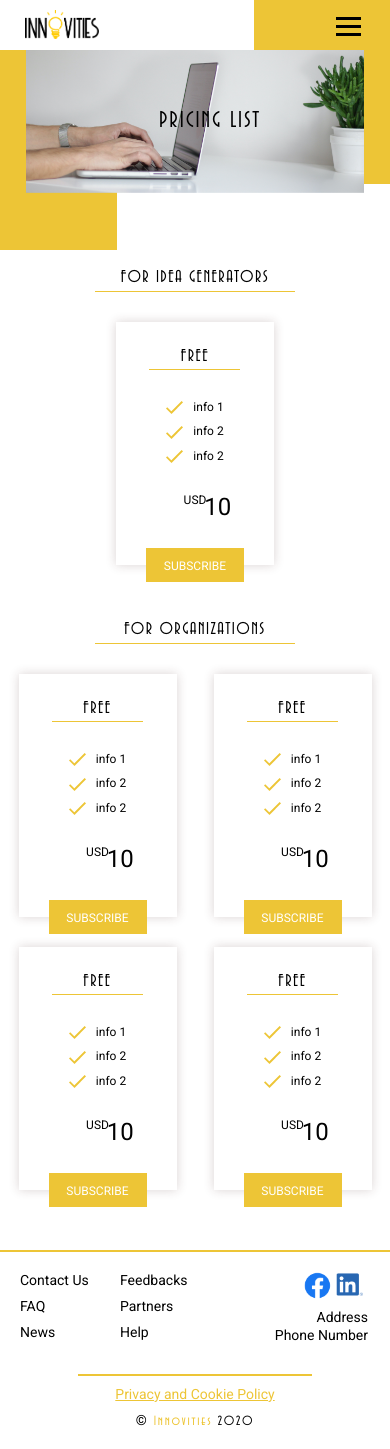
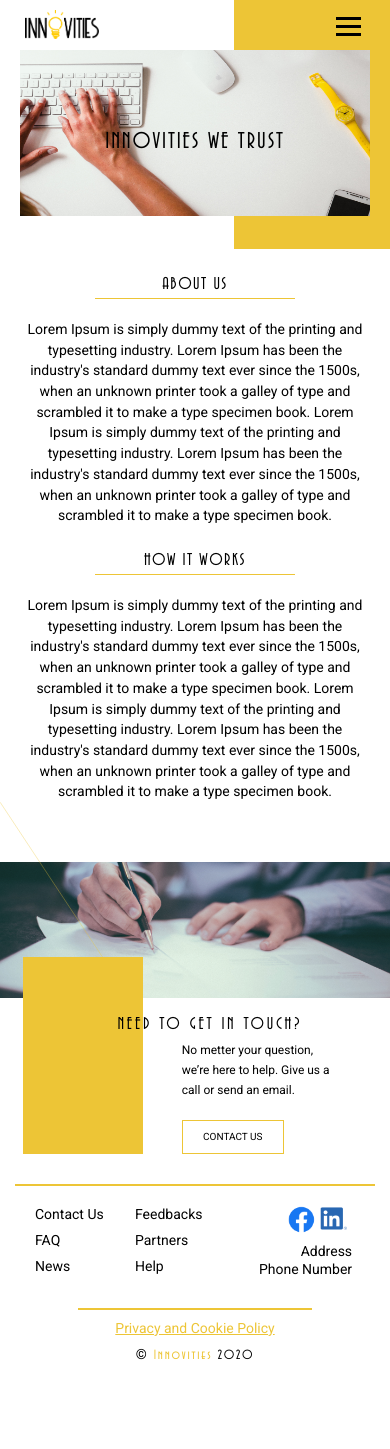
Before and after one commit to grigor-aramyan/generAItor, a React app: page / in a window 390 px wide. After the commit the page ends 1383 px from the top, so only its background shows below. Built offline with nearby package versions, Linux system fonts and the light colour scheme.

Commit message:
added AboutUs responsive

```diff
--- a/public/css/styles.css
+++ b/public/css/styles.css
@@ -389,7 +389,7 @@
   margin-left: 60px;
   margin-right: 60px;
   text-align: center;
-  margin-bottom: 140px;
+  margin-bottom: 220px;
 }
 .image_content img {
   width: 100%;
@@ -595,6 +595,9 @@
   width: 100%;
   padding-top: 60px;
 }
+.in_touch_img img:first-child {
+  width: 100%;
+}
 
 .get_in_touch-title {
   font-family: "Avenida Std", serif;
@@ -605,7 +608,7 @@
   color: #000000;
   width: 100%;
   position: absolute;
-  top: 58%;
+  top: 14%;
   transform: translateY(-50%);
   text-align: center;
   z-index: 5;
@@ -2534,6 +2537,35 @@
     align-items: center;
     flex-direction: column;
   }
+  .image_content {
+    margin-bottom: 90px;
+  }
+  .info_description-text {
+    padding: 30px;
+  }
+  .in_touch_img img:nth-of-type(2) {
+    width: 30%;
+  }
+  .in_touch_div img {
+    height: 100%;
+  }
+  .get_in_touch-text {
+    padding-top: 60px;
+  }
+  .get_in_touch-text p {
+    font-size: 20px;
+    line-height: 30px;
+    margin-left: 10px;
+    margin-right: 0;
+  }
+  .get_in_touch-text button {
+    margin: 0;
+    margin-left: 10px;
+    width: 180px;
+  }
+  .get_in_touch-button {
+    padding: 10px;
+  }
 }
 /* @media screen and (max-width:766px) and (min-width:576px) {
   .header-logo-wrapper img {
@@ -2581,11 +2613,14 @@
   .info {
     padding-top: 50px;
   }
+  .info_description {
+    padding: 0!important;
+  }
   .image_content {
     margin-left: 20px;
     margin-right: 20px;
     text-align: center;
-    margin-bottom: 60px;
+    margin-bottom: 45px;
   }
   .image_content img {
     height: 90%;
@@ -2603,18 +2638,24 @@
     line-height: 8px;
     text-align: center;
   }
+  .info_description-title {
+    width: 200px;
+  }
 
   .info_description-text {
-    padding: 20px 55px 30px;
-    margin-bottom: 0;
+    padding: 0;
+    margin: 20px 20px 0;
     font-size: 14px;
     line-height: 148.19%;
     text-align: center;
   }
+  .info_description-text.first {
+    margin-bottom: 30px;
+  }
   /* In-Touch component */
   .about_line {
     position: absolute;
-    top: -4%;
+    top: 0;
     left: 0;
   }
   .in_touch img:first-child {
@@ -2628,9 +2669,9 @@
   }
 
   .get_in_touch-title {
-    position: absolute;
-    top: 57%;
-    z-index: 5;
+    /* position: absolute; */
+    /* top: 57%; */
+    /* z-index: 5; */
   }
   .in_touch-content {
     width: 100%;
@@ -2706,7 +2747,7 @@
     text-decoration: none;
   }
   .flex-container {
-    width: 46% !important;
+    width: 45% !important;
     display: flex;
     flex-direction: column;
     justify-content: center;
--- a/src/components/Footer.js
+++ b/src/components/Footer.js
@@ -3,11 +3,11 @@ import React, { Component } from 'react';
 export default class Footer extends Component {
   render() {
     return (
-      <div className="footer-wrapper">
-        <div className="conatiner-fluid">
+      // <div className="footer-wrapper">
+        <div className="container-fluid">
           <div className="footer-line"></div>
           <div className="row">
-              <div className="col-md-12 col-sm-12 footer-links-wrapper">
+              <div className="col-md-12 col-sm-5 footer-links-wrapper">
                 <ul>
                   <li>
                 <a href="#" className="footer-link">
@@ -42,7 +42,7 @@ export default class Footer extends Component {
               </ul>
               </div>
 
-          <div className="col-md-12 col-sm-12 flex-container">
+          <div className="col-md-12 col-sm-5 flex-container">
             <div className="footer-social-icons-wrapper">
               <div className="footer-icon">
                 <img src="/images/fb-logo.png" alt="fb-logo" />
@@ -73,7 +73,7 @@ export default class Footer extends Component {
             </div>
           </div>
         </div>
-      </div>
+      // </div>
     );
   }
 }
--- a/src/components/aboutUs/Info.js
+++ b/src/components/aboutUs/Info.js
@@ -2,8 +2,7 @@ import React from 'react';
 
 const Info = () => {
     return(
-        <div>
-            <section className="container-fluid info">
+        <div className="container-fluid info">
                 <div className="row">
                 <div className="image_content">
                     <img src="images/info_img.jpg" className="image_content-img" alt="About us page"/>
@@ -13,7 +12,7 @@ const Info = () => {
                 <div className="col-12 info_description">
                     <div className="info_description_about">
                         <div className="info_description-title">ABOUT US</div>
-                        <p className="info_description-text">Lorem Ipsum is simply dummy text of the printing and typesetting industry. Lorem Ipsum has been the industry's
+                        <p className="info_description-text first">Lorem Ipsum is simply dummy text of the printing and typesetting industry. Lorem Ipsum has been the industry's
                            standard dummy text ever since the 1500s, when an unknown printer took a galley of type and scrambled it to make a
                            type specimen book. Lorem Ipsum is simply dummy text of the printing and typesetting industry. Lorem Ipsum has been
                            the industry's standard dummy text ever since the 1500s, when an unknown printer took a galley of type and scrambled it
@@ -31,7 +30,6 @@ const Info = () => {
                     </div>
                     </div>
                 </div>
-            </section>
         </div>
     )
 }
--- a/src/components/aboutUs/Intouch.js
+++ b/src/components/aboutUs/Intouch.js
@@ -2,29 +2,27 @@ import React from 'react';
 
 const Intouch = () => {
     return(
-       <div>
-           <section className="container-fluid in_touch">
+       <div className="container-fluid in_touch">
             <div className="row">
               <div className="in_touch_img">
                 <img className="in_touch-img" src="images/intouch-bg.jpg" alt="Get in touch"/>
                 <img src="images/about_line.svg" className="about_line" alt="Intouch line"/>
-                 <div className="get_in_touch-title">
+              </div>
+             <div className=" col-12 d-flex in_touch-content">
+             <div className="get_in_touch-title">
                   NEED TO GET IN TOUCH?
                  </div>
-              </div>
-             <div className=" col-12 d-flex in_touch-content">
-              <div className="col-6 in_touch_div">
+              <div className="col-5 col-lg-6 col-md-6 col-sm-6 in_touch_div">
                 <img src="images/intouch_div.png" alt="Stay in touch"/>
               </div>
 
-              <div className="col-6 col-xs-7 get_in_touch-text">
+              <div className="col-6 col-lg-6 col-md-6 col-sm-6 get_in_touch-text">
                 <p>No metter your question, we’re here to help.
                 Give us a call or send an email. </p>
                 <button className="get_in_touch-button"><a href="#">contact us</a></button>
               </div>
              </div>
             </div>
-           </section>
        </div>
     )
 }
--- a/src/index.js
+++ b/src/index.js
@@ -34,7 +34,7 @@ ReactDOM.render(
     <Router>
       <Route path='/'>
         <Switch>
-          <Route exact path='/' component={Pricing} />
+          <Route exact path='/' component={AboutUsPage} />
           <Route path='/signin' component={SignInPage} />
 
           <Route path='/profiles/me/i' component={UserProfile} />
```
